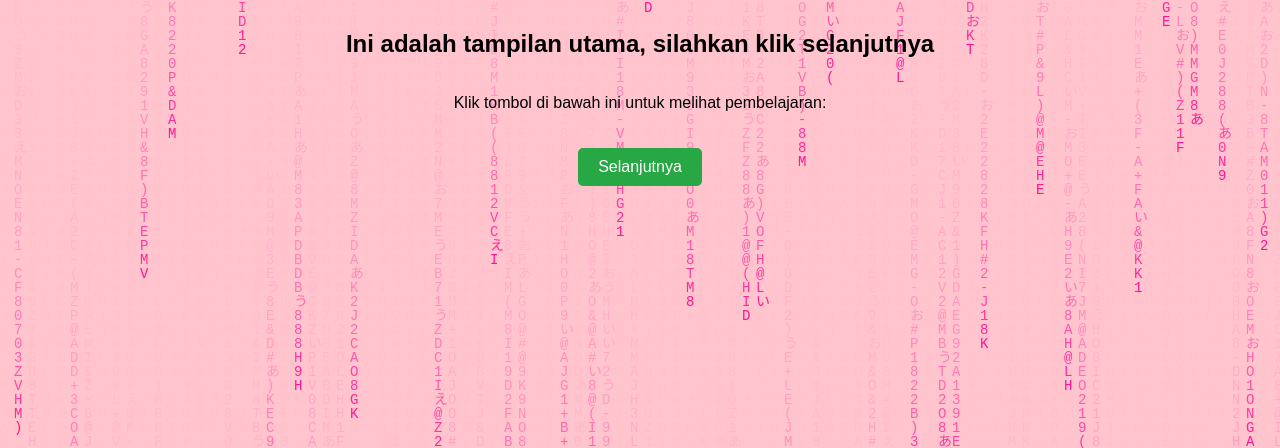
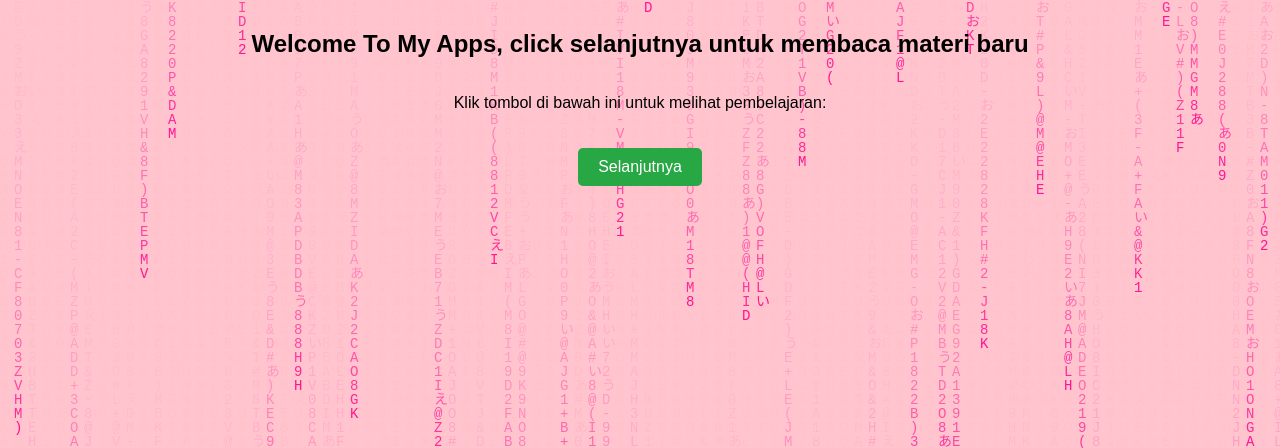
Before and after one commit to HMMODZPROJECT/hmmodzsystemuprd, a plain HTML site: page index.html in a window 1280 px wide. Shown: the part 352-800 px from the top of the page. Drawn offline with Linux system fonts and the light colour scheme.

Commit message:
Update index.html

```diff
--- a/index.html
+++ b/index.html
@@ -11,7 +11,7 @@
 
   <div class="container">
     <h1>HM MODZ DASHBOARD</h1>
-    <h2>Ini adalah tampilan utama, silahkan klik selanjutnya</h2>
+    <h2>Welcome To My Apps, click selanjutnya untuk membaca materi baru</h2>
     <p>Klik tombol di bawah ini untuk melihat pembelajaran:</p>
     <button onclick="window.location.href='https://hmmodzsystemupdt.netlify.app/'">Selanjutnya</button>
   </div>
```
